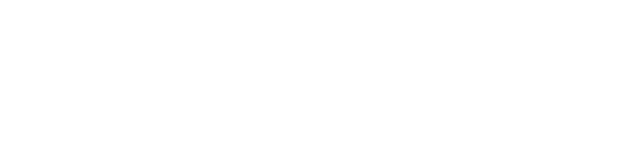
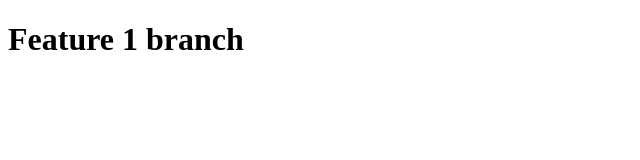
Before and after one commit to saraswanchakrabortty/test, a plain HTML site: page index.html in a window 1280 px wide. Shown: the whole page, without its empty margins (0-640 px from the left). Drawn offline with Linux system fonts and the light colour scheme.

Commit message:
Feature 1 added

```diff
--- a/index.html
+++ b/index.html
@@ -6,6 +6,6 @@
     <title>Document</title>
 </head>
 <body>
-
+    <h1>Feature 1 branch</h1>
 </body>
 </html>
```
